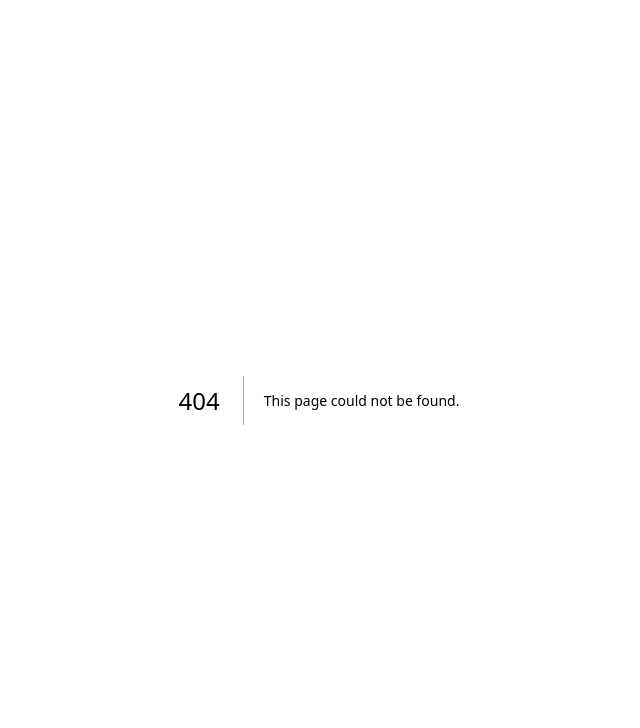
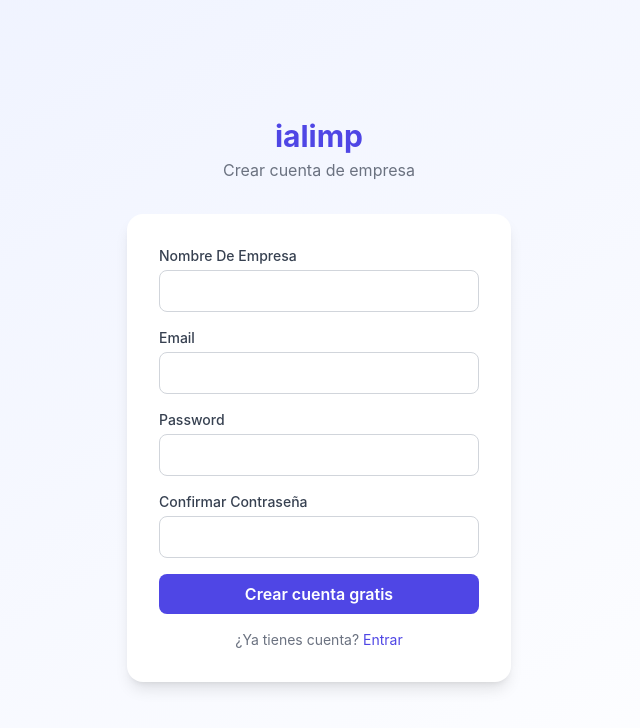
Before and after one commit to albertosuarezgutierrez-gif/ialimp, a Next.js app: page /register in a window 1280 px wide. Before the commit this address had no page. Shown: the top 728 px of the page, without its empty margins (321-961 px from the left). Built offline with nearby package versions, Linux system fonts and the light colour scheme.

Commit message:
feat: init

```diff
--- /dev/null
+++ b/app/register/page.tsx
@@ -0,0 +1,70 @@
+'use client'
+import { useState } from 'react'
+import { useRouter } from 'next/navigation'
+
+export default function RegisterPage() {
+  const [form, setForm] = useState({ nombre: '', email: '', password: '', confirm: '' })
+  const [error, setError] = useState('')
+  const [loading, setLoading] = useState(false)
+  const router = useRouter()
+
+  async function handleSubmit(e: React.FormEvent) {
+    e.preventDefault()
+    if (form.password !== form.confirm) { setError('Las contraseñas no coinciden'); return }
+    setLoading(true)
+    setError('')
+    try {
+      const res = await fetch('/api/empresas/register', {
+        method: 'POST',
+        headers: { 'Content-Type': 'application/json' },
+        body: JSON.stringify({ nombre: form.nombre, email: form.email, password: form.password })
+      })
+      const data = await res.json()
+      if (!res.ok) { setError(data.error || 'Error al registrarse'); return }
+      router.push('/dashboard')
+    } catch {
+      setError('Error de conexión')
+    } finally {
+      setLoading(false)
+    }
+  }
+
+  return (
+    <div className="min-h-screen bg-gradient-to-br from-indigo-50 to-white flex items-center justify-center p-4">
+      <div className="w-full max-w-sm">
+        <div className="text-center mb-8">
+          <h1 className="text-3xl font-bold text-indigo-600">ialimp</h1>
+          <p className="text-gray-500 mt-1">Crear cuenta de empresa</p>
+        </div>
+        <form onSubmit={handleSubmit} className="bg-white rounded-2xl shadow-lg p-8 space-y-4">
+          {['nombre','email','password','confirm'].map(field => (
+            <div key={field}>
+              <label className="block text-sm font-medium text-gray-700 mb-1 capitalize">
+                {field === 'confirm' ? 'Confirmar contraseña' : field === 'nombre' ? 'Nombre de empresa' : field}
+              </label>
+              <input
+                type={field.includes('password') || field === 'confirm' ? 'password' : field === 'email' ? 'email' : 'text'}
+                value={form[field as keyof typeof form]}
+                onChange={e => setForm(f => ({ ...f, [field]: e.target.value }))}
+                className="w-full border border-gray-300 rounded-lg px-3 py-2 focus:outline-none focus:ring-2 focus:ring-indigo-500"
+                required
+              />
+            </div>
+          ))}
+          {error && <p className="text-red-500 text-sm">{error}</p>}
+          <button
+            type="submit"
+            disabled={loading}
+            className="w-full bg-indigo-600 hover:bg-indigo-700 text-white font-semibold py-2 rounded-lg transition disabled:opacity-50"
+          >
+            {loading ? 'Creando cuenta...' : 'Crear cuenta gratis'}
+          </button>
+          <p className="text-center text-sm text-gray-500">
+            ¿Ya tienes cuenta?{' '}
+            <a href="/login" className="text-indigo-600 hover:underline">Entrar</a>
+          </p>
+        </form>
+      </div>
+    </div>
+  )
+}
```
